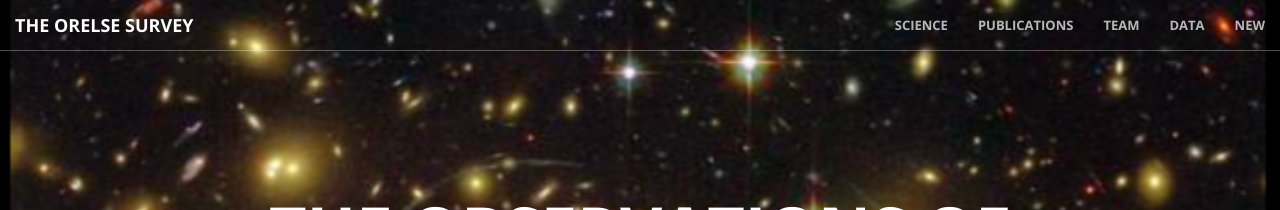
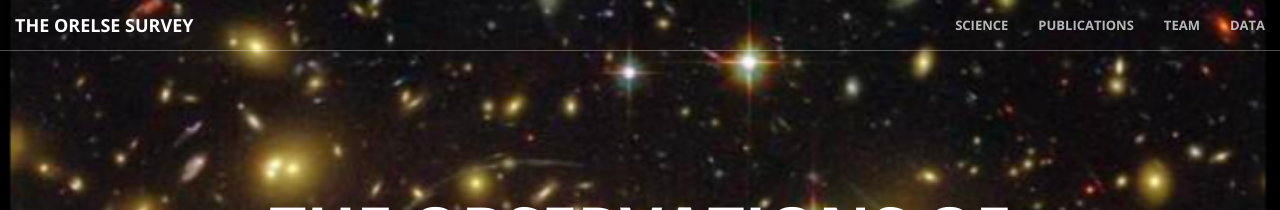
Before and after one commit to Luloisshen/ORELSEsurvey, a Jekyll site: the page built from new.html, in a window 1280 px wide. Shown: the top 210 px of the page. Built offline with Jekyll 4.4.1, drawn with Linux system fonts in a browser that asks for light colours.

Commit message:
remove new

```diff
--- a/_includes/nav.html
+++ b/_includes/nav.html
@@ -26,9 +26,6 @@
                 <li>
                     <a class="page-scroll" href="#dataRelease">Data</a>
                 </li>
-                <li>
-                    <a  href="new.html">New</a>
-                </li>
             </ul>
         </div>
         <!-- /.navbar-collapse -->
--- a/_includes/science.html
+++ b/_includes/science.html
@@ -11,7 +11,7 @@
     <div class="container">
        <div class="row">
            <div class="col-md-6">
-               <video width="350" preload autoplay>
+               <video width="350" preload autoplay="true">
                     <source src="img/movies/RXJ1053galaxyVMCsmaller.mov" type="video/mp4">
                     Sorry, your browser doesn't support embedded videos.
                 </video>
@@ -38,7 +38,7 @@
                 <a href="c3vo.html" class="btn btn-default btn-xl wow tada">Find Out More</a>
             </div>
             <div class="col-md-6">
-                <video width="350" preload autoplay>
+                <video width="350" preload autoplay="true">
                     <source src="img/movies/HyperionSuperclustersmaller.mov" type="video/mp4">
                     Sorry, your browser doesn't support embedded videos.
                 </video>
--- a/orelse.html
+++ b/orelse.html
@@ -23,7 +23,7 @@
           <ul>
             <li>Pelliccia et al. 2019</li>
           </ul>
-        <li>Papers using Radio imaging</li>>
+        <li>Papers using Radio imaging</li>
           <ul>
             <li>Shen et al. 2020</li>
             <li>Shen et al. 2019</li>
```
